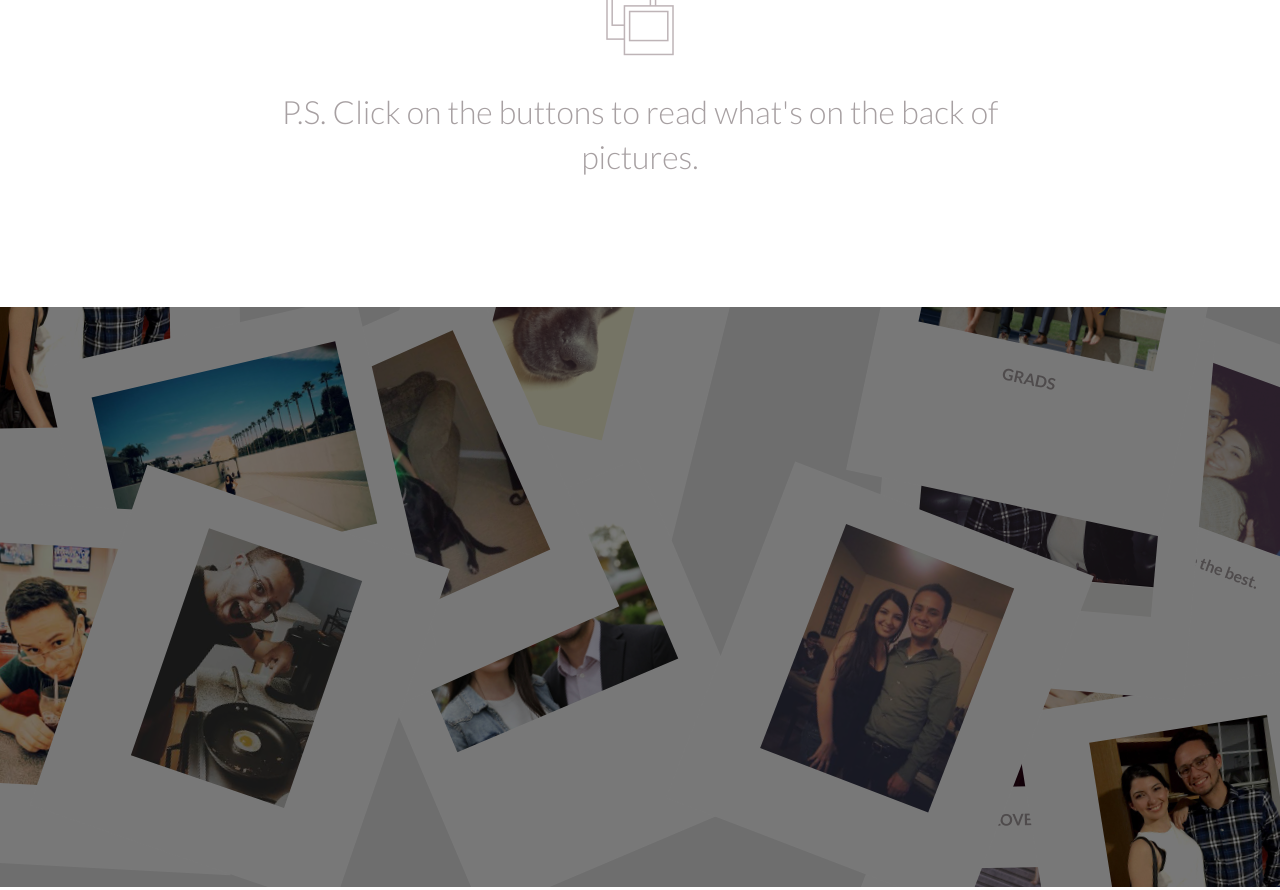
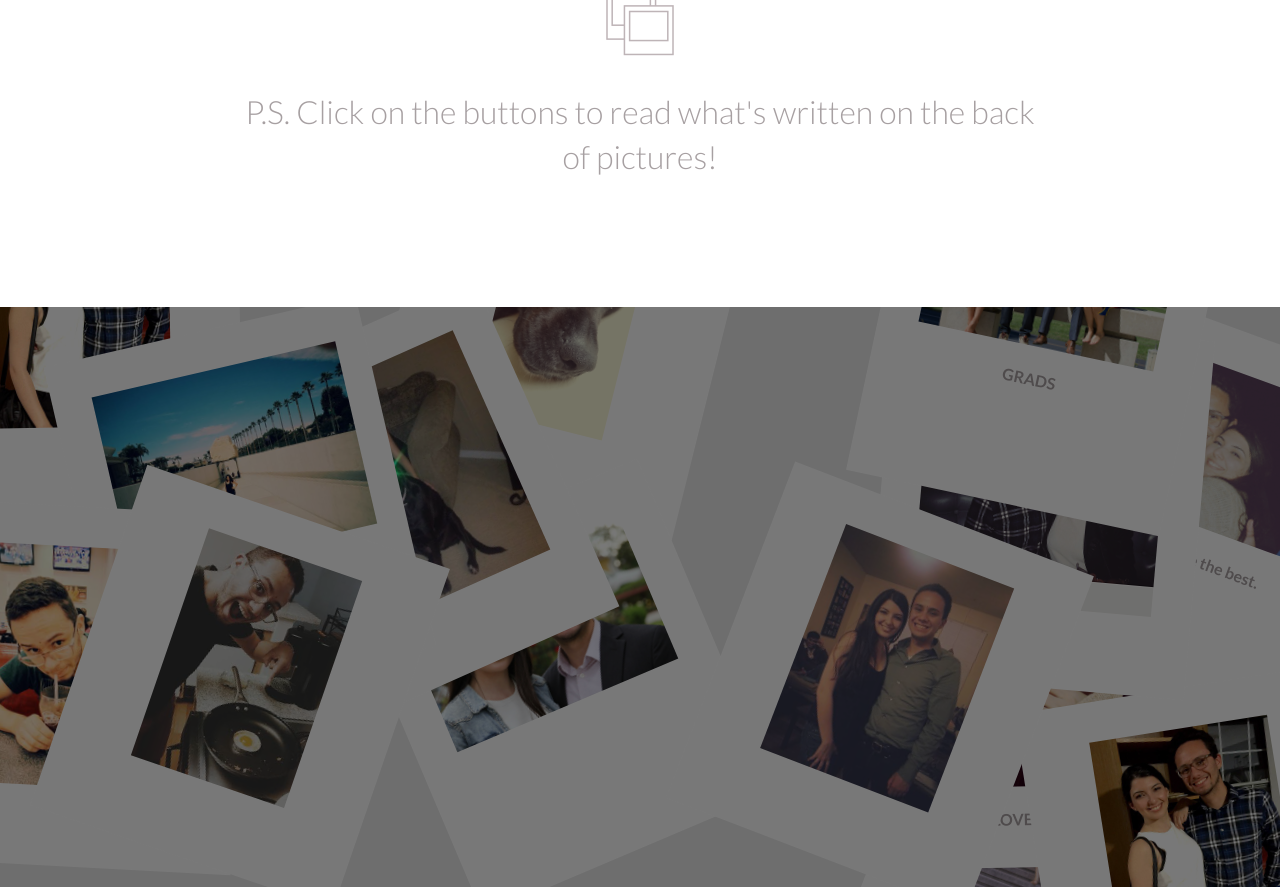
Before and after one commit to sosse/sosse.github.io, a plain HTML site: page index.html in a window 1280 px wide. Shown: the part 1720-2610 px from the top of the page. Drawn offline with Linux system fonts and the light colour scheme; a web font is replaced by a local one.

Commit message:
description

```diff
--- a/index.html
+++ b/index.html
@@ -141,7 +141,7 @@
 					<rect id="svg_1" height="194.264154" width="194.264154" y="83.584903" x="87.73585"/>
 					<rect id="svg_3" height="116.226417" width="152.754719" y="105.999998" x="108.490567"/>
 				</svg>
-				<p>P.S. Click on the buttons to read what's on the back of pictures. </p>
+				<p>P.S. Click on the buttons to read what's written on the back of pictures! </p>
 			</section>
 			<section id="photostack-2" class="photostack photostack-start">
 				<div>
```
